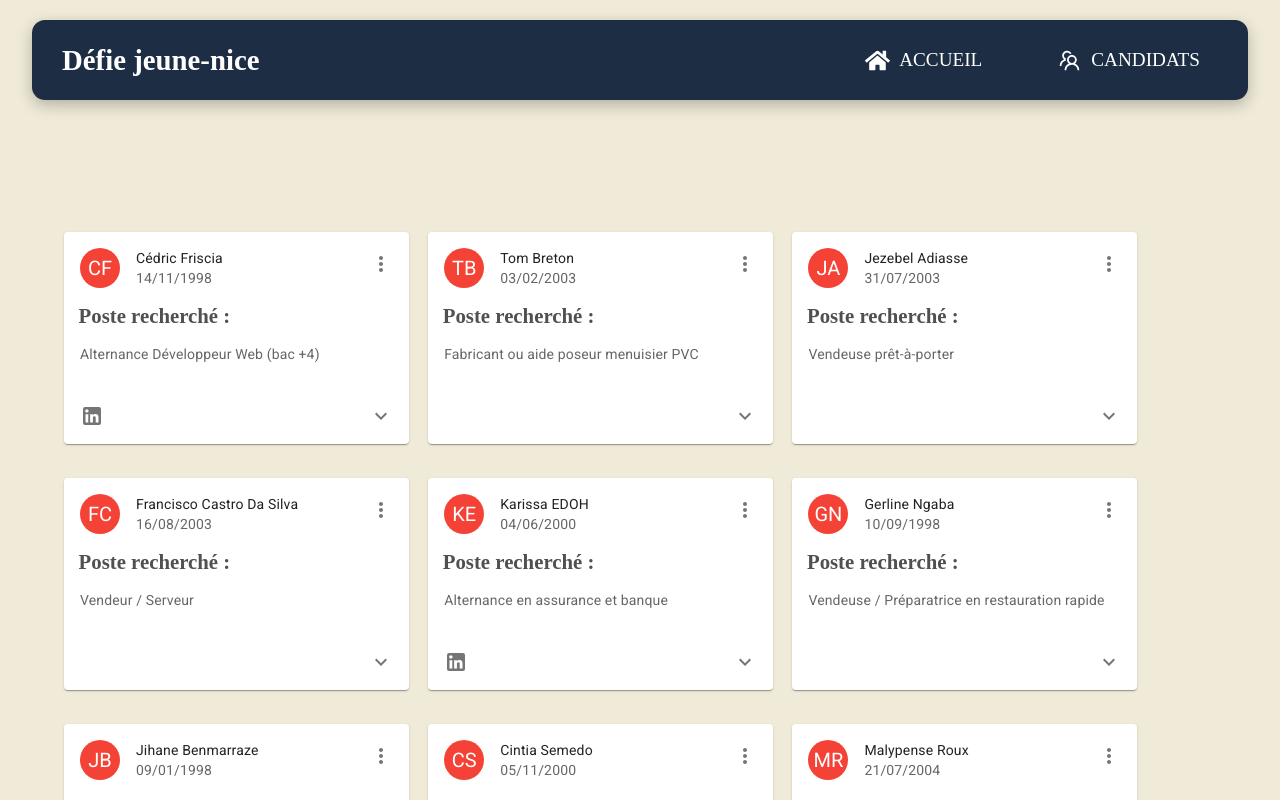
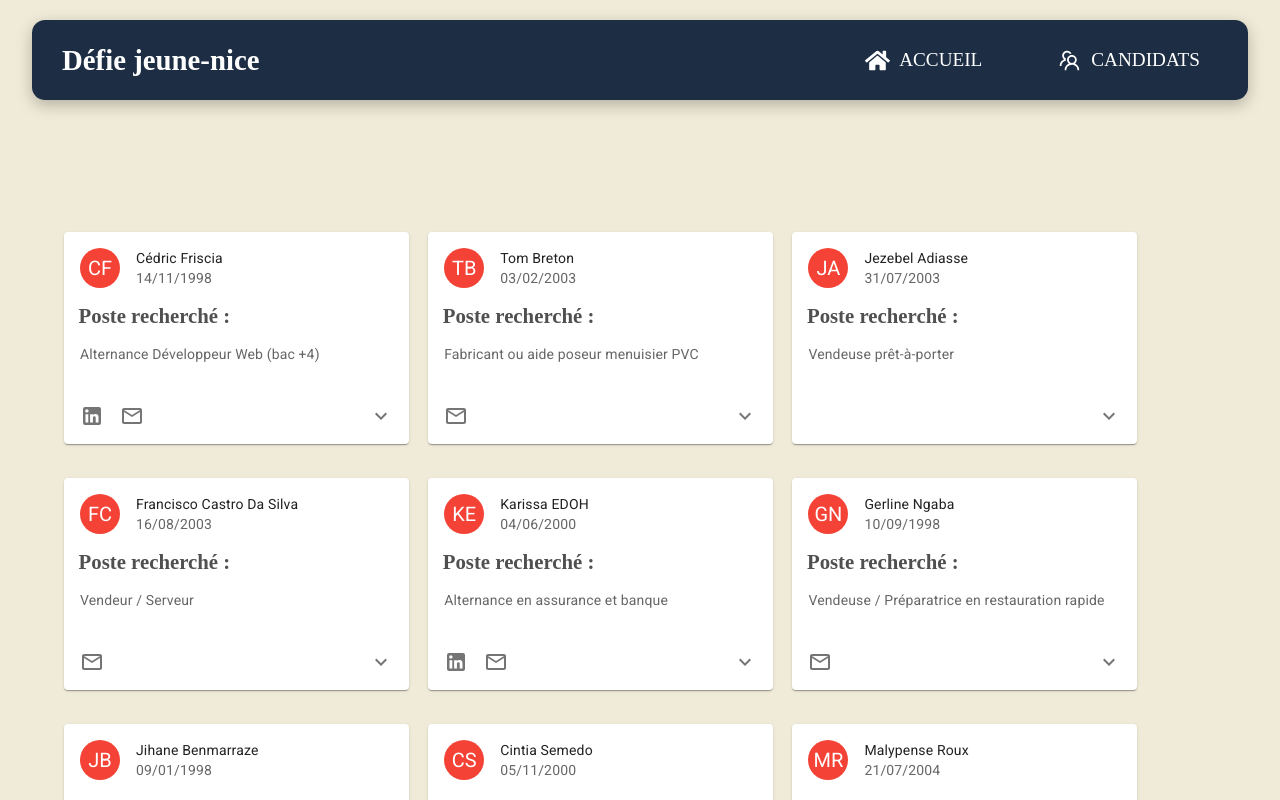
Before and after one commit to CedricFriscia/Defie-jeune, a React (Vite) app: page /candidats in a window 1280 px wide. Shown: the top 800 px of the page. Built offline with nearby package versions, Linux system fonts and the light colour scheme.

Commit message:
add mail section and notif on copy

```diff
--- a/public/candidats.json
+++ b/public/candidats.json
@@ -7,6 +7,7 @@
       "recherche": "Alternance Développeur Web (bac +4)",
       "anniversaire": "14/11/1998",
       "linkedin": "https://www.linkedin.com/in/cedricfriscia/",
+      "mail": "cedricfriscia@gmail.com",
       "description": "Passionné par le développement web, je suis actuellement à la recherche d'une opportunité d'alternance en bac +4 pour poursuivre ma progression. Mon objectif est d'acquérir de nouvelles connaissances et compétences que je pourrai appliquer au sein d'une entreprise."
     },
     {
@@ -26,6 +27,7 @@
       "recherche": "Vendeuse prêt-à-porter",
       "anniversaire": "31/07/2003",
       "linkedin": "",
+      "mail": "",
       "description": "À la recherche d'un CDI ou d'un CDD pour obtenir des compétences dans le secteur de la vente et de la mode."
     },
     {
@@ -86,7 +88,7 @@
       "anniversaire": "21/07/2004",
       "linkedin": "https://www.linkedin.com/in/malypense-roux-268622299?utm_source=share&utm_-campaign=share_via&utm_-content=profile&utm_me-dium=ios_app",
       "mail": "rouxmalypense@gmail.com",
-      "description": "Acutellement à la recherche d'un CDI/CDD en tant qu'aide à domicile, j'aime être en contact avec kes personne et me sentir utile."
+      "description": "Actuellement à la recherche d'un CDI/CDD en tant qu'aide à domicile, j'aime être en contact avec kes personne et me sentir utile."
     },
     {
       "id": 10,
@@ -97,6 +99,16 @@
       "linkedin": "http://linkedin.com/in/antoine-martin-673134298",
       "mail": "",
       "description": "Envie d'apprendre et d'acquérir de nouvelles compétences et enrichir mon expérience. Je suis motivé a n'importe quel emploi ( CDI/ CDD ), temps partiel."
+    },
+    {
+      "id": 11,
+      "nom": "Fierens",
+      "prenom": "Alexis",
+      "recherche": "Stage - Assistant en ressources humaines - CDD ( 6 semaine ) ",
+      "anniversaire": "06/12/2005",
+      "linkedin": "https://www.linkedin.com/in/alexis-fierens?utm_source=share&utm_campaign=share_via&utm_content=profile&utm_medium=android_app",
+      "mail": "2000.alexisfierens@gmail.com",
+      "description": "Actuellement étudiant a l'IPAG Business School de Nice, je suis à la recherche d'un stage qui déroulera sur la période de Mai a Juin en tant qu'assitant des ressources humaine dans une entreprise."
     }
   ]
 }
--- a/src/Components/Card/Card.jsx
+++ b/src/Components/Card/Card.jsx
@@ -9,11 +9,11 @@ import Avatar from "@mui/material/Avatar";
 import IconButton from "@mui/material/IconButton";
 import Typography from "@mui/material/Typography";
 import { red } from "@mui/material/colors";
+import MailOutlineIcon from "@mui/icons-material/MailOutline";
 
 import "./styles.scss";
 
 import ExpandMoreIcon from "@mui/icons-material/ExpandMore";
-import MoreVertIcon from "@mui/icons-material/MoreVert";
 import LinkedInIcon from "@mui/icons-material/LinkedIn";
 
 const ExpandMore = styled((props) => {
@@ -27,16 +27,18 @@ const ExpandMore = styled((props) => {
   }),
 }));
 
-export default function RecipeReviewCard({
+const RecipeReviewCard = ({
   firstname,
   lastname,
   birthday,
   search,
   linkedin,
   description,
-}) {
+  mail,
+}) => {
   const [expanded, setExpanded] = React.useState(false);
   const [link, setLink] = React.useState(true);
+  const [open, setOpen] = React.useState(false);
 
   const handleExpandClick = () => {
     setExpanded(!expanded);
@@ -44,6 +46,15 @@ export default function RecipeReviewCard({
 
   const handleLinkedInClick = () => {
     window.open(linkedin, "_blank");
+  };
+
+  const HandleMailClick = () => {
+    setOpen(true);
+    navigator.clipboard.writeText(mail);
+
+    setTimeout(() => {
+      setOpen(false);
+    }, 2000);
   };
 
   return (
@@ -55,11 +66,6 @@ export default function RecipeReviewCard({
               ? `${firstname.charAt(0)}${lastname.charAt(0)}`
               : ""}
           </Avatar>
-        }
-        action={
-          <IconButton aria-label="settings">
-            <MoreVertIcon />
-          </IconButton>
         }
         title={firstname + " " + lastname}
         subheader={birthday}
@@ -80,6 +86,15 @@ export default function RecipeReviewCard({
             <LinkedInIcon />
           </IconButton>
         )}
+        {mail === "" ? null : (
+          <IconButton aria-label="mail" onClick={HandleMailClick}>
+            <MailOutlineIcon />
+          </IconButton>
+        )}
+
+        {open === true ? (
+          <p className="card__notification">Mail copié !</p>
+        ) : null}
 
         <ExpandMore
           expand={expanded}
@@ -94,9 +109,10 @@ export default function RecipeReviewCard({
         <CardContent>
           <Typography paragraph>Description :</Typography>
           <Typography paragraph>{description}</Typography>
-          <Typography paragraph>{linkedin}</Typography>
         </CardContent>
       </Collapse>
     </Card>
   );
-}
+};
+
+export default RecipeReviewCard;
--- a/src/Components/Card/styles.scss
+++ b/src/Components/Card/styles.scss
@@ -9,4 +9,10 @@
     color: rgb(80, 80, 80);
     font-size: 1.3em;
   }
+
+  &__notification {
+    background-color: #a0e7a0;
+    padding: 0.5em;
+    border-radius: 4px;
+  }
 }
--- a/src/Pages/Jeune/Jeune.jsx
+++ b/src/Pages/Jeune/Jeune.jsx
@@ -74,6 +74,7 @@ const Jeune = () => {
               birthday={candidat.anniversaire}
               search={candidat.recherche}
               linkedin={candidat.linkedin}
+              mail={candidat.mail}
               description={candidat.description}
             />
           ))}
```
